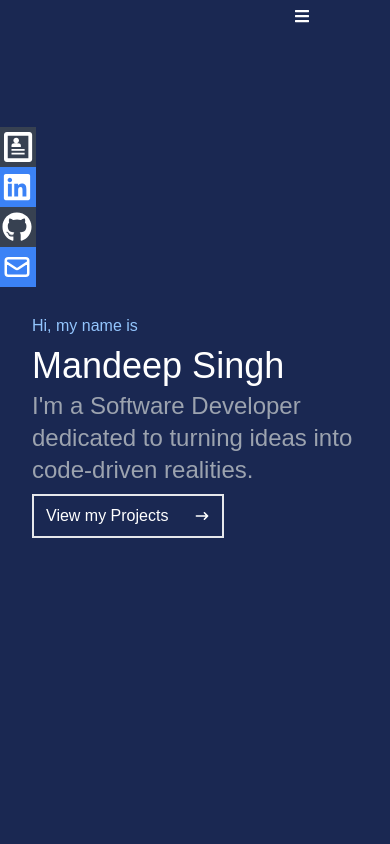
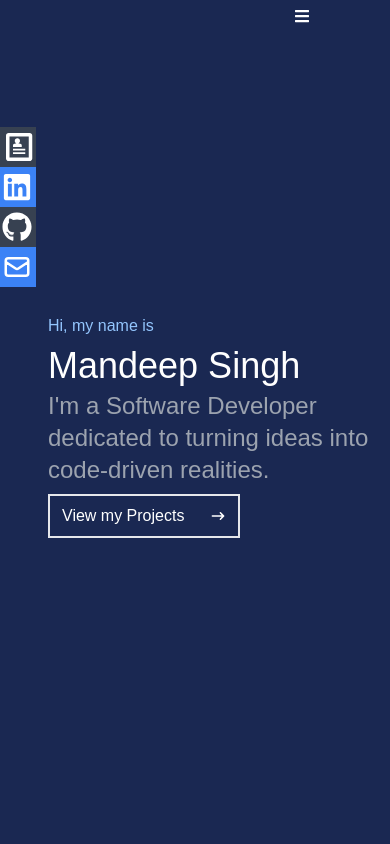
Before and after one commit to MandeepSingh6/portfolio, a React (Create React App) app: page / in a window 390 px wide. Shown: the top 844 px of the page. Built offline with nearby package versions, Linux system fonts and the light colour scheme.

Commit message:
hero text layout changed to better suit mobile devices

```diff
--- a/src/components/Hero.js
+++ b/src/components/Hero.js
@@ -4,7 +4,7 @@ import { Link } from "react-scroll";
 function Hero() {
   return (
     <div name="hero" className="bg-[#1a2852] w-full h-screen">
-      <div className="h-full max-w-[700px] mx-auto flex flex-col justify-center px-8 leading-10">
+      <div className="translate-x-4 md:translate-x-0 h-full max-w-[700px] mx-auto flex flex-col justify-center px-8 leading-10">
         <p className="text-blue-300">Hi, my name is</p>
         <h1 className="text-white text-4xl pb-1">Mandeep Singh</h1>
         <h2 className="text-gray-400 text-2xl">
--- a/src/components/Navbar.js
+++ b/src/components/Navbar.js
@@ -95,7 +95,7 @@ function Navbar() {
               className="flex justify-between w-full items-center"
             >
               Resume
-              <ImProfile size={30} className="translate-x-[2px]" />
+              <ImProfile size={28} className="translate-x-[2px]" />
             </a>
           </li>
           <li className="bg-blue-500 w-[108px] h-[40px] flex justify-between items-center -ml-[72px] hover:ml-0 duration-300 pr-1 pl-1 z-[100]">
```
